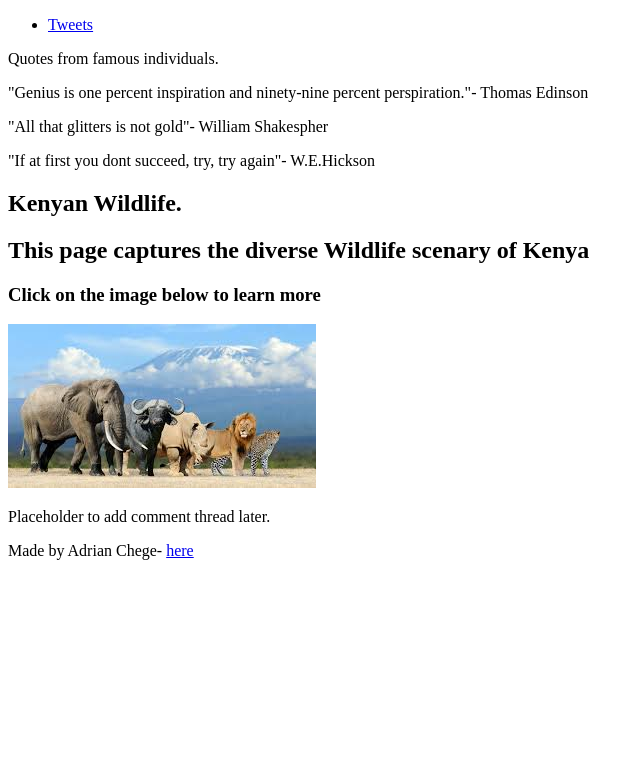
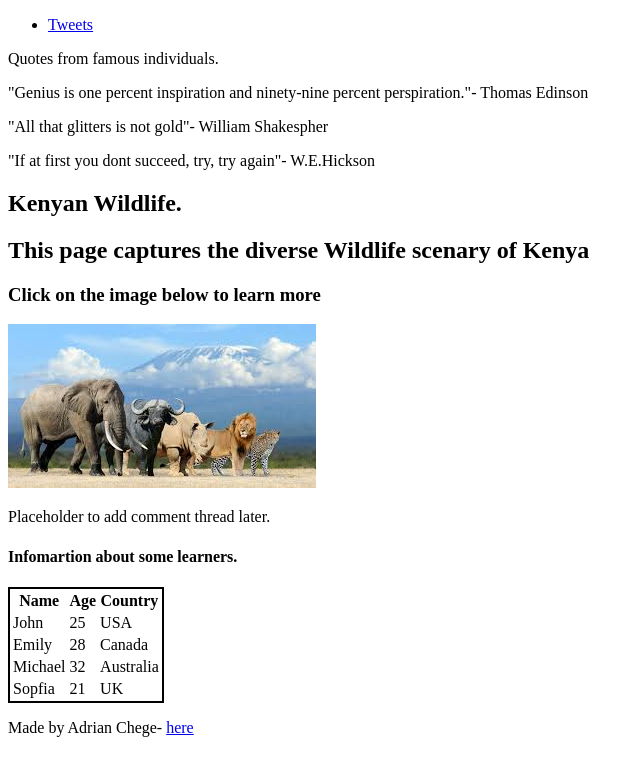
Before and after one commit to Cheiy04/alx_html_css, a plain HTML site: page html_basic/index.html in a window 1280 px wide. Shown: the whole page, without its empty margins (0-643 px from the left). Drawn offline with Linux system fonts and the light colour scheme.

Commit message:
table added

```diff
--- a/html_basic/index.html
+++ b/html_basic/index.html
@@ -32,6 +32,40 @@
                 <p>Placeholder to add comment thread later. </p>
             </aside>
 
+            <article>
+                <h4>Infomartion about some learners.</h4>
+                <table style="border: 2px solid black; width: 50px;" >
+                    <thead>
+                        <th>Name</th>
+                        <th>Age</th>
+                        <th>Country</th>
+                    </thead>
+
+                    <tbody>
+                        <tr>
+                            <td>John</td>
+                            <td>25</td>
+                            <td>USA</td>
+                        </tr>
+                        <tr>
+                            <td>Emily</td>
+                            <td>28</td>
+                            <td>Canada</td>
+                        </tr>
+                        <tr>
+                            <td>Michael</td>
+                            <td>32</td>
+                            <td>Australia</td>
+                        </tr>
+                        <tr>
+                            <td>Sopfia</td>
+                            <td>21</td>
+                            <td>UK</td>
+                        </tr>
+                    </tbody>
+                </table>
+            </article>
+
         </main>
 
         <footer>
```
